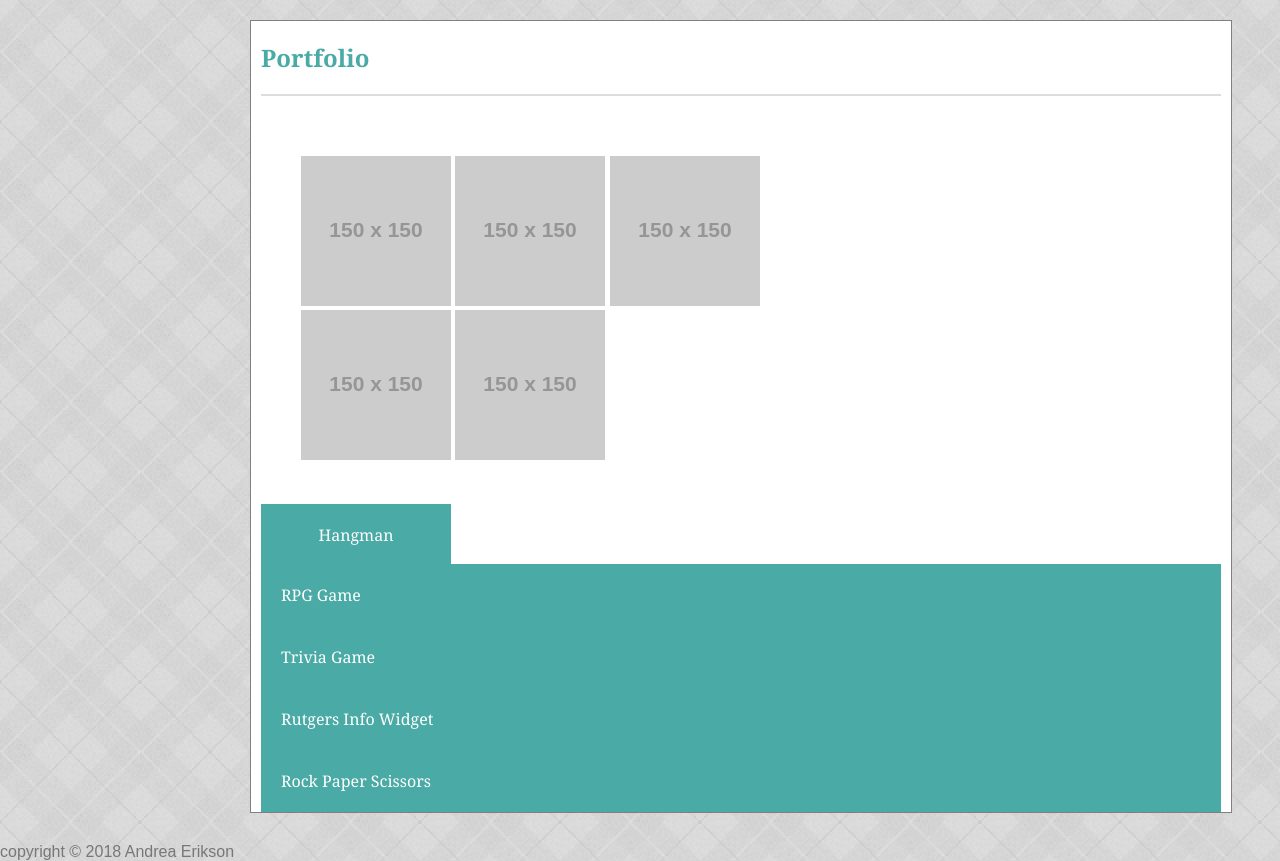
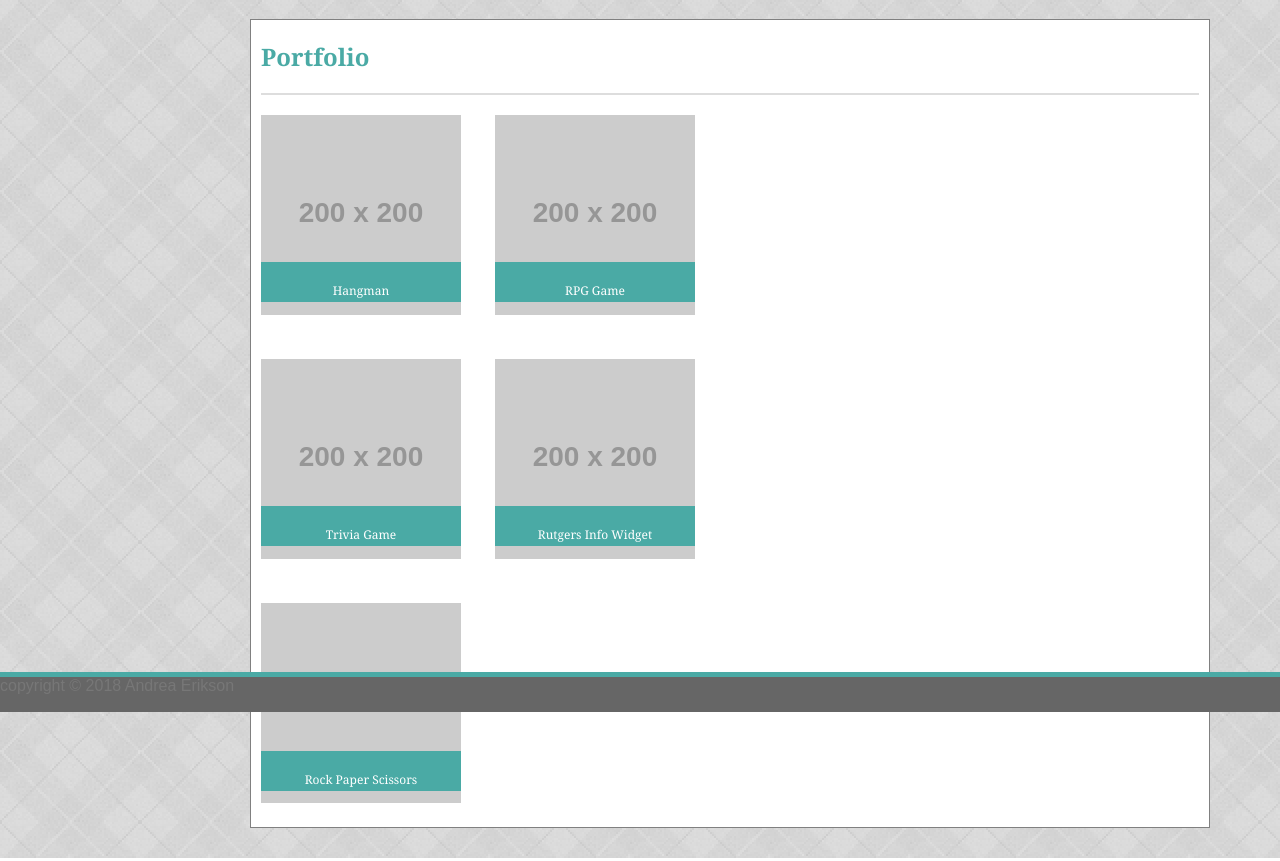
Before and after one commit to amerik22/Basic-Portfolio, a plain HTML site: page portfolio.html in a window 1280 px wide. Shown: the part 88-949 px from the top of the page. Drawn offline with Linux system fonts and the light colour scheme; placeholder pictures from the web are drawn by us.

Commit message:
upload correct files

```diff
--- a/assets/css/reset.css
+++ /dev/null
@@ -1,48 +0,0 @@
-/* http://meyerweb.com/eric/tools/css/reset/
-   v2.0 | 20110126
-   License: none (public domain)
-*/
-
-html, body, div, span, applet, object, iframe,
-h1, h2, h3, h4, h5, h6, p, blockquote, pre,
-a, abbr, acronym, address, big, cite, code,
-del, dfn, em, img, ins, kbd, q, s, samp,
-small, strike, strong, sub, sup, tt, var,
-b, u, i, center,
-dl, dt, dd, ol, ul, li,
-fieldset, form, label, legend,
-table, caption, tbody, tfoot, thead, tr, th, td,
-article, aside, canvas, details, embed,
-figure, figcaption, footer, header, hgroup,
-menu, nav, output, ruby, section, summary,
-time, mark, audio, video {
-	margin: 0;
-	padding: 0;
-	border: 0;
-	font-size: 100%;
-	font: inherit;
-	vertical-align: baseline;
-}
-/* HTML5 display-role reset for older browsers */
-article, aside, details, figcaption, figure,
-footer, header, hgroup, menu, nav, section {
-	display: block;
-}
-body {
-	line-height: 1;
-}
-ol, ul {
-	list-style: none;
-}
-blockquote, q {
-	quotes: none;
-}
-blockquote:before, blockquote:after,
-q:before, q:after {
-	content: '';
-	content: none;
-}
-table {
-	border-collapse: collapse;
-	border-spacing: 0;
-}
--- a/assets/css/style.css
+++ b/assets/css/style.css
@@ -1,3 +1,20 @@
+*{
+    box-sizing: border-box;
+
+}
+
+
+body{
+    font-family: Arial, Helvetica, sans-serif;
+    color: #777777;
+    background-image: url("../images/vichy.png");
+    background-repeat: repeat;
+    width: 100%;
+    height: 100%;
+    margin: 0px;
+
+}
+
 header{
     font-family: 'Georgia', Times, Times New Roman, serif;
     background-color: #ffffff;
@@ -43,17 +60,16 @@ ul{
     text-decoration: none;
 }
 
-
 .wrapper{
     margin: 30px 250px;
     width: 960px;
+    height: auto;
     padding-right: 10px;
     padding-left: 10px;
     border: 1px solid gray;
     background-color: #ffffff;
-    clear: both;
-    overflow: auto;
-
+    clear:both;
+    overflow: hidden;
 }
 
 H2{
@@ -62,21 +78,6 @@ H2{
     font-family: 'Georgia', Times, Times New Roman, serif;
     border-bottom: 2px solid #dddddd;
     padding-bottom: 20px;
-
-
-
-}
-
-
-body{
-    font-family: Arial, Helvetica, sans-serif;
-    color: #777777;
-    background-image: url("../images/vichy.png");
-    background-repeat: repeat;
-    width: 100%;
-    margin: 0px;
-
-
 }
 
 .about{
@@ -93,8 +94,6 @@ p {
 .image{
     float:left;
     margin: 10px;
-
-
 }
 
 
@@ -111,7 +110,7 @@ button{
     margin-bottom: 10px;
 }
 
-.projects{
+projects{
     display: inline-block;
     margin: 20px;
     padding: 20px;
@@ -137,37 +136,51 @@ button{
    margin-bottom: 20px;
 }
 
-.title-1{
+.title{
     background-color: #4aaaa5;
     color: #ffffff;
     padding: 20px;
     font-family: 'Georgia', Times, Times New Roman, serif;
     text-align: center;
+    font-size:12px;
     height:20px;
-    width: 150px;
+    width: 200px;
+    position: absolute;
+}
+
+.title-1{
+    top: 350px;
+    left: 261px;
   }
 
   .title-2{
-    background-color: #4aaaa5;
-    color: #ffffff;
-    padding: 20px;
-    font-family: 'Georgia', Times, Times New Roman, serif;
+      top: 350px;
+      left: 495px;
   }
+
   .title-3{
-    background-color: #4aaaa5;
-    color: #ffffff;
-    padding: 20px;
-    font-family: 'Georgia', Times, Times New Roman, serif;
+      top: 594px;
+      left: 261px;
   }
+
   .title-4{
-    background-color: #4aaaa5;
-    color: #ffffff;
-    padding: 20px;
-    font-family: 'Georgia', Times, Times New Roman, serif;
+      top: 594px;
+      left: 495px;
   }
+
   .title-5{
-    background-color: #4aaaa5;
-    color: #ffffff;
-    padding: 20px;
-    font-family: 'Georgia', Times, Times New Roman, serif;
+      top: 839px;
+      left: 261px;
   }
+
+footer {
+    background-color: #666666;
+    color: #777777;
+    border-top: solid 5px #4aaaa5;
+    font-family: 'Arial', 'Helvetica Neue', Helvetica, sans-serif;
+    text-align: 0 center;
+    position: fixed;
+    bottom:0;
+    width: 100%;
+    height:40px;
+}
--- a/portfolio.html
+++ b/portfolio.html
@@ -19,19 +19,24 @@
 
  <section class="wrapper">
 <h2>Portfolio</h2>
+
 <div class="projects">
-<img src="https://via.placeholder.com/150x150">
-<img src="https://via.placeholder.com/150x150">
-<img src="https://via.placeholder.com/150x150">
-<img src="https://via.placeholder.com/150x150">
-<img src="https://via.placeholder.com/150x150">
+<img class="project-1" src="https://via.placeholder.com/200x200">
+<img class="project-2" src="https://via.placeholder.com/200x200">
+</div>
+<div class="projects">
+<img class="project-3" src="https://via.placeholder.com/200x200">
+<img class="projects project-4" src="https://via.placeholder.com/200x200">
+</div>
+<div class="projects">
+<img  class="projects project-5" src="https://via.placeholder.com/200x200">
 </div>
 
-<div class="title-1">Hangman</div>
-<div class="title-2">RPG Game </div>
-<div class="title-3">Trivia Game </div>
-<div class="title-4">Rutgers Info Widget </div>
-<div class="title-5">Rock Paper Scissors </div>
+<div class="title title-1">Hangman</div>
+<div class="title title-2">RPG Game </div>
+<div class="title title-3">Trivia Game </div>
+<div class="title title-4">Rutgers Info Widget </div>
+<div class="title title-5">Rock Paper Scissors </div>
 </section>
 
 <footer>
```
Also changed, not shown: contact.html (+3 -3 lines), assets/css/assets/images/seigaiha.png (deleted), assets/css/assets/images/wavy-dots.png (deleted), 1 other file. Lines whose indentation alone changed are shown as unchanged.
